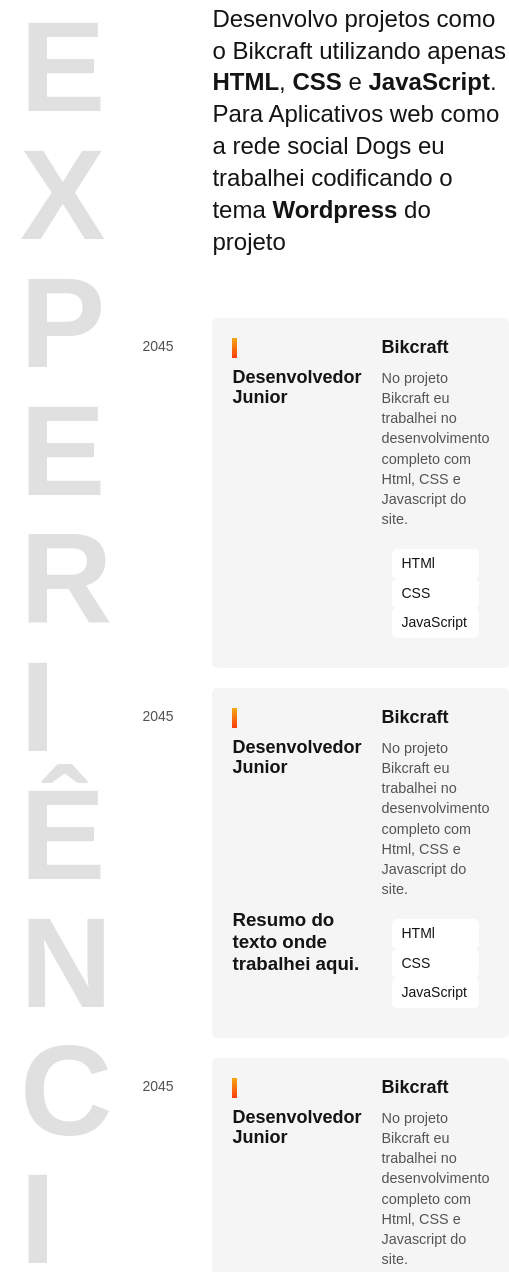
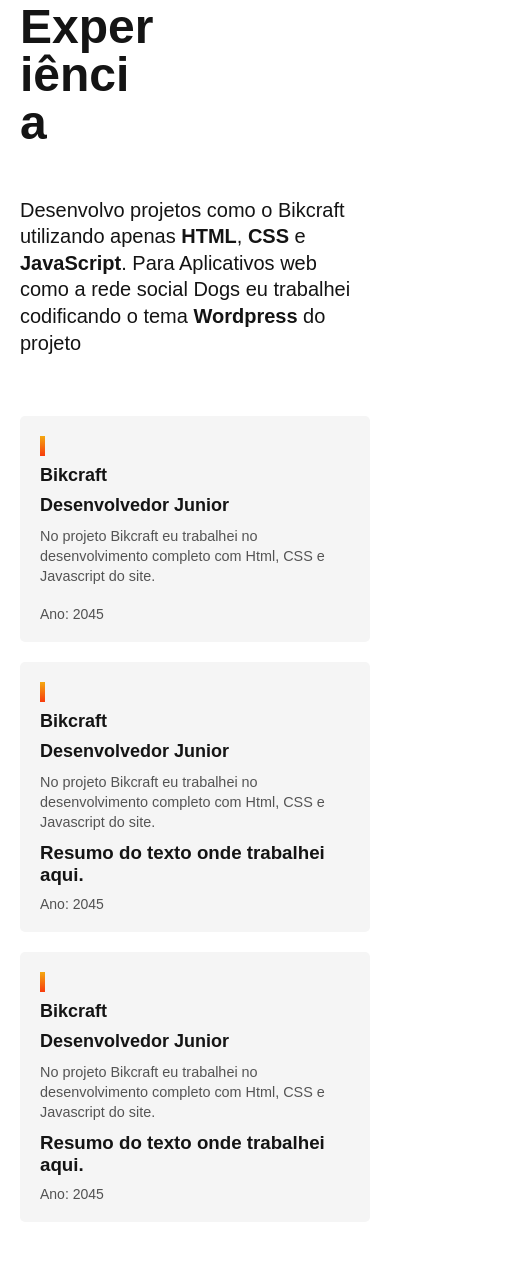
Before and after one commit to ThalisMontelongo/PortfolioSite, a plain HTML site: page index.html in a window 390 px wide. Shown: the part 728-2000 px from the top of the page, 509 px wide, since content can reach past the window. Drawn offline with Linux system fonts and the light colour scheme.

Commit message:
Atualização do css Responsividade seção experiencia.

```diff
--- a/css/experiencia.css
+++ b/css/experiencia.css
@@ -58,19 +58,33 @@
   color: #545454;
 }
 
-.empresa-habilidade {
-  font-display: flex;
-  flex-wrap: wrap;
-  padding: 10px;
-  align-content: start;
+@media (max-width: 800px){
+
+  .experiencia {
+    grid-template-columns: 1fr;
+    gap: 50px;
+  }
+  .experiencia .subtitulo {
+    color: #141414
+  }
+  .experiencia-texto {
+    font-size: 1.25rem;
+  }
+  .empresa-ano {
+    position: initial;
+    order: 1;
+    width: initial;
+    text-align: left;
+  }
+  .empresa-ano::before {
+    content: "Ano: ";
+  }
+}
+
+@media (max-width: 400px) {
+  .empresa {
+    grid-template-columns: 1fr;
+
+  }
 
 }
-
-.empresa-habilidade li {
-  font-size:  0.875rem;
-  line-height: 1.4;
-  border-radius: 5px;
-  background: #fff;
-  padding: 5px 10px;
-
-}
--- a/css/global.css
+++ b/css/global.css
@@ -37,3 +37,11 @@
  .color-test {
   background: #141414;
  }
+
+ @media (max-width: 800px) {
+  .subtitulo {
+    font-size: 3rem;
+    text-transform: capitalize;
+    max-height: initial;
+  }
+ }
--- a/index.html
+++ b/index.html
@@ -38,6 +38,7 @@
           Dogs eu trabalhei codificando o tema <strong>Wordpress</strong> do
           projeto
         </p>
+
         <div class="empresa">
           <span class="empresa-ano">2045</span>
           <h3 class="empresa-titulo">Bikcraft</h3>
@@ -46,13 +47,7 @@
             No projeto Bikcraft eu trabalhei no desenvolvimento completo com
             Html, CSS e Javascript do site.
           </p>
-          <div class="">
-          </div>
-          <ul class="empresa-habilidade">
-            <li>HTMl</li>
-            <li>CSS</li>
-            <li>JavaScript</li>
-          </ul>
+          <div class=""></div>
         </div>
         <div class="empresa">
           <span class="empresa-ano">2045</span>
@@ -65,11 +60,6 @@
           <div class="">
             <h3>Resumo do texto onde trabalhei aqui.</h3>
           </div>
-          <ul class="empresa-habilidade">
-            <li>HTMl</li>
-            <li>CSS</li>
-            <li>JavaScript</li>
-          </ul>
         </div>
         <div class="empresa">
           <span class="empresa-ano">2045</span>
@@ -81,13 +71,7 @@
           </p>
           <div class="">
             <h3>Resumo do texto onde trabalhei aqui.</h3>
-
           </div>
-            <ul class="empresa-habilidade">
-              <li>HTMl</li>
-              <li>CSS</li>
-              <li>JavaScript</li>
-            </ul>
         </div>
       </div>
       <div class="color-test">
```
